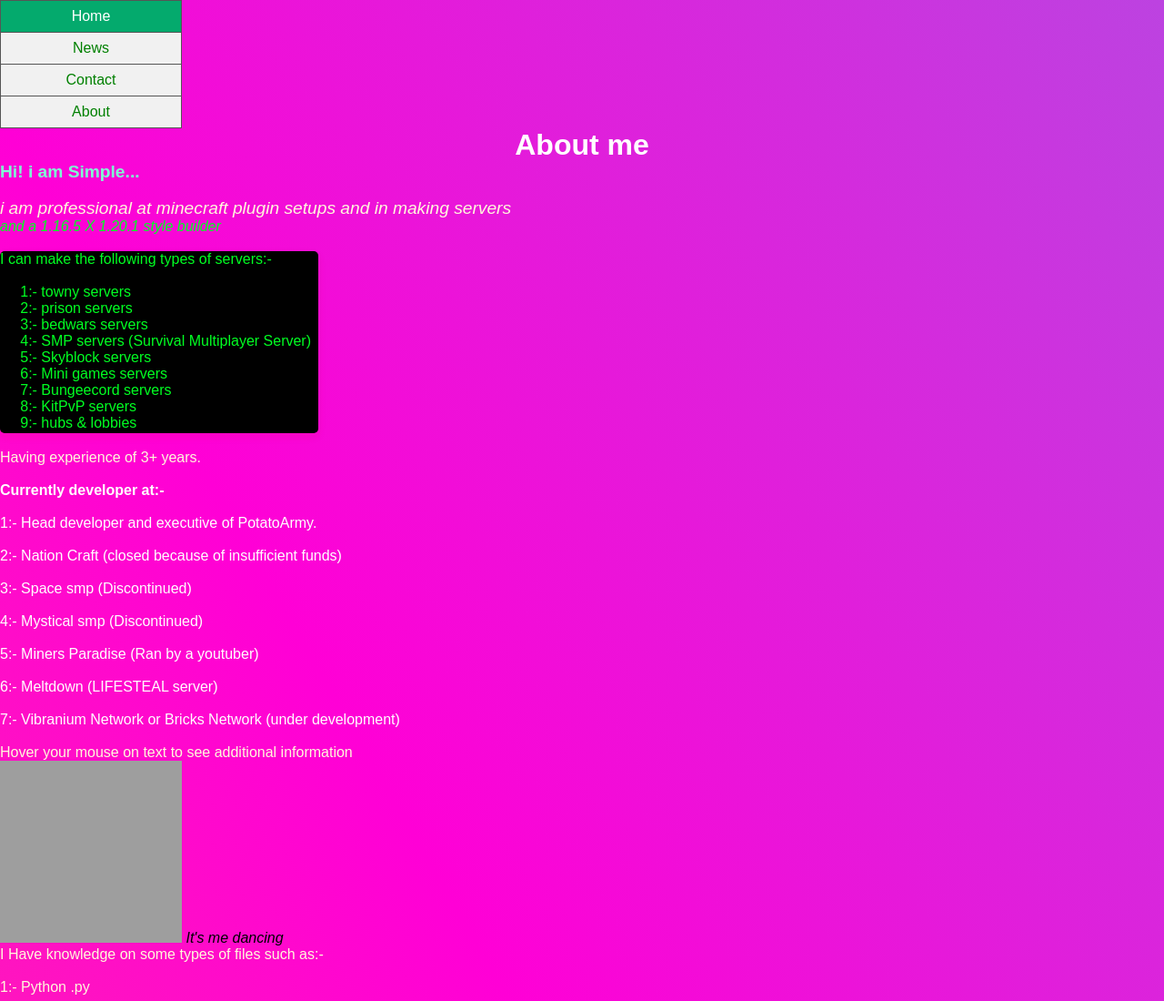
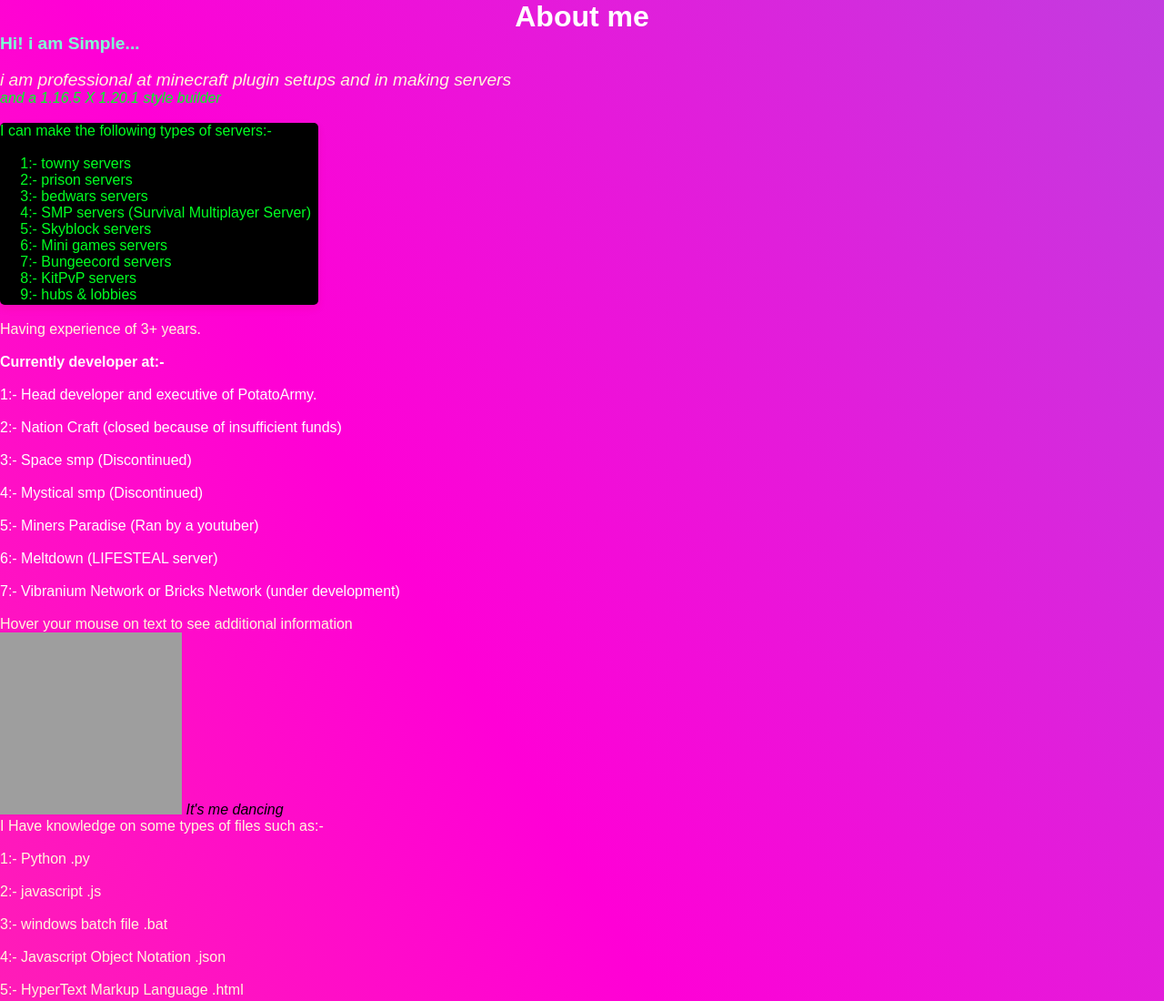
Before and after one commit to futuretonight/my-webpages, a website: page index.html in a window 1280 px wide. Shown: the top 1100 px of the page at 91% size. Drawn offline with Linux system fonts and the light colour scheme; grey boxes are pictures that could not be loaded.

Commit message:
fixed index page

```diff
--- a/index.html
+++ b/index.html
@@ -1,21 +1,14 @@
 <!DOCTYPE html>
 <html lang="en-US">
     <head>
-        <ul>
-            <li><a class="active" href="#home">Home</a></li>
-            <li><a href="#news">News</a></li>
-            <li><a href="#contact">Contact</a></li>
-            <li><a href="#about">About</a></li>
-          </ul>
-
     <body>
         <title id="dynamic">Portfolio</title>
         <link rel="stylesheet" href="styles/style.css">
         <meta charset="utf-8">
         <meta property="og:title" content="Simple">
         <meta property="og:description" content="a website made by yajath krushna">
-        <link rel="icon" href="assets/favicon.ico" type="image/x-icon">
         <meta proprty="og:image" content="https://github.com/futuretonight/my-webpages/blob/main/assets/favicon.ico">
+        <link rel="icon" href="assets/favicon.ico">
         <meta name="viewport" content="width=device-width, initial-scale=1">
         <script src="https://kit.fontawesome.com/515ba6921a.js" crossorigin="anonymous"></script>
         <script type="text/javascript" src="scripts/scripts.js"></script>
```
